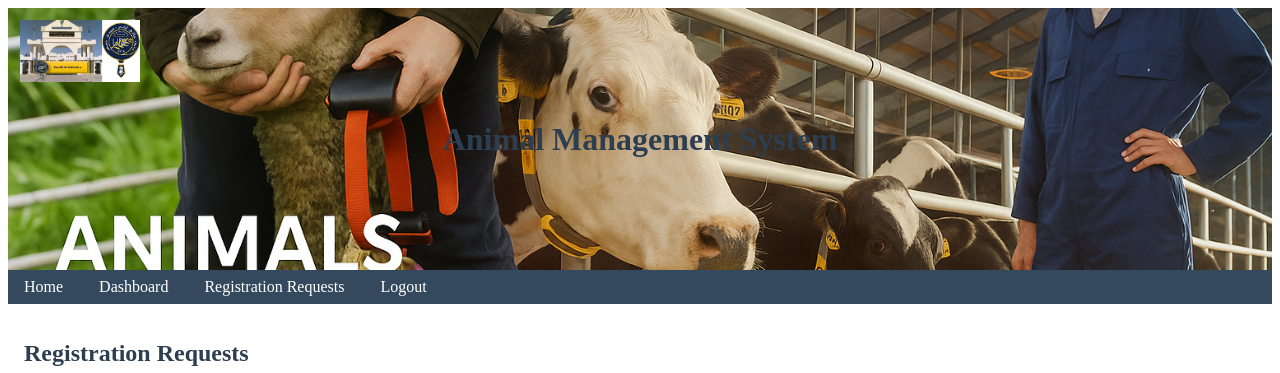
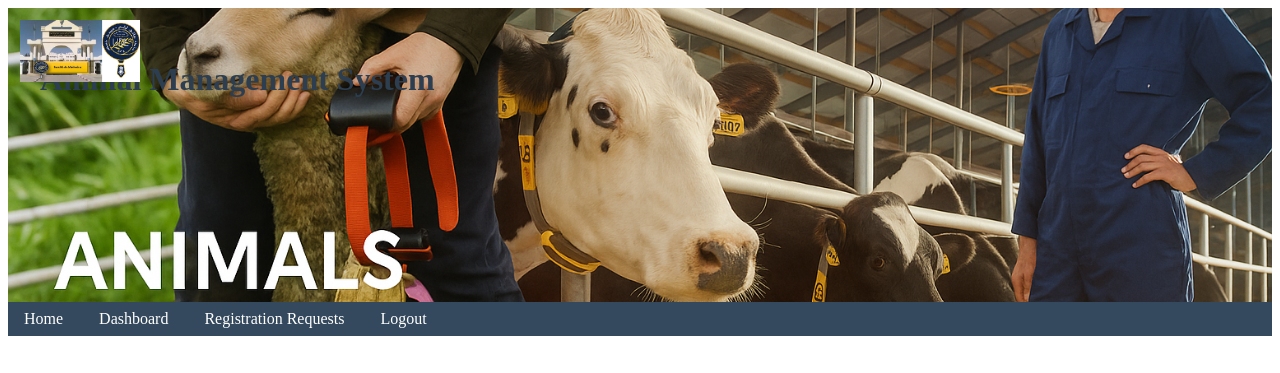
Before and after one commit to HADJIAHMED2219/animal_management, a Flask app: page /admin/requests in a window 1280 px wide. Shown: the top 373 px of the page. Run offline with Flask 3, Linux system fonts and the light colour scheme; the visitor is signed in with stand-in values (Sample User, id 1); data that the repository does not hold is empty; parts of the project's set-up code (start-up, migrations or seed data) failed here and were passed over.

Commit message:
style.css

```diff
--- a/static/css/style.css
+++ b/static/css/style.css
@@ -36,9 +36,8 @@ header {
     background-size: cover;
     background-position: center;
     background-repeat: no-repeat;
-    color: white;
-    padding: 1rem;
-    display: flex;
+    color: #fff;
+    padding: 2rem;
     justify-content: center; /* Centrage du texte */
     align-items: center;
     height: 230px;
```
